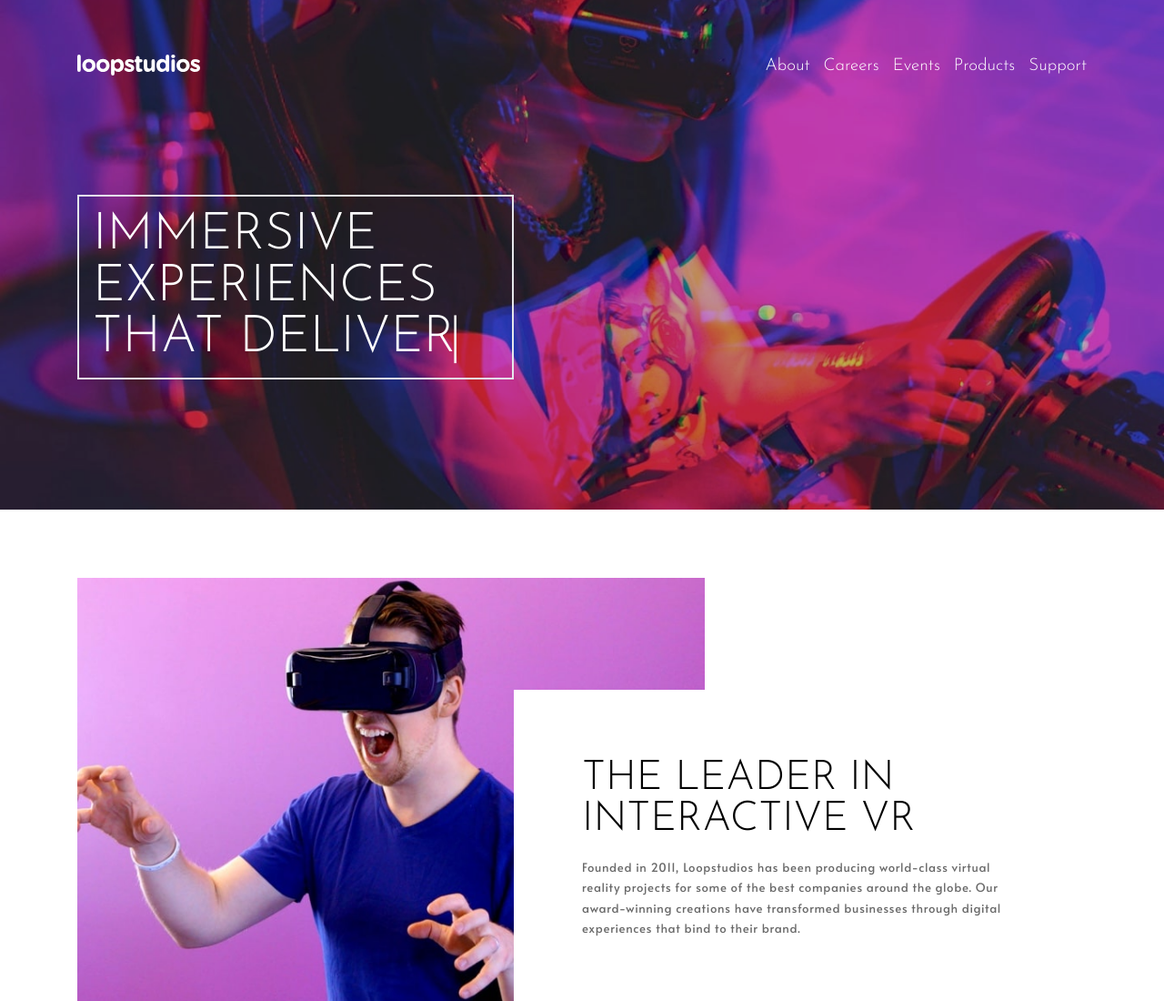
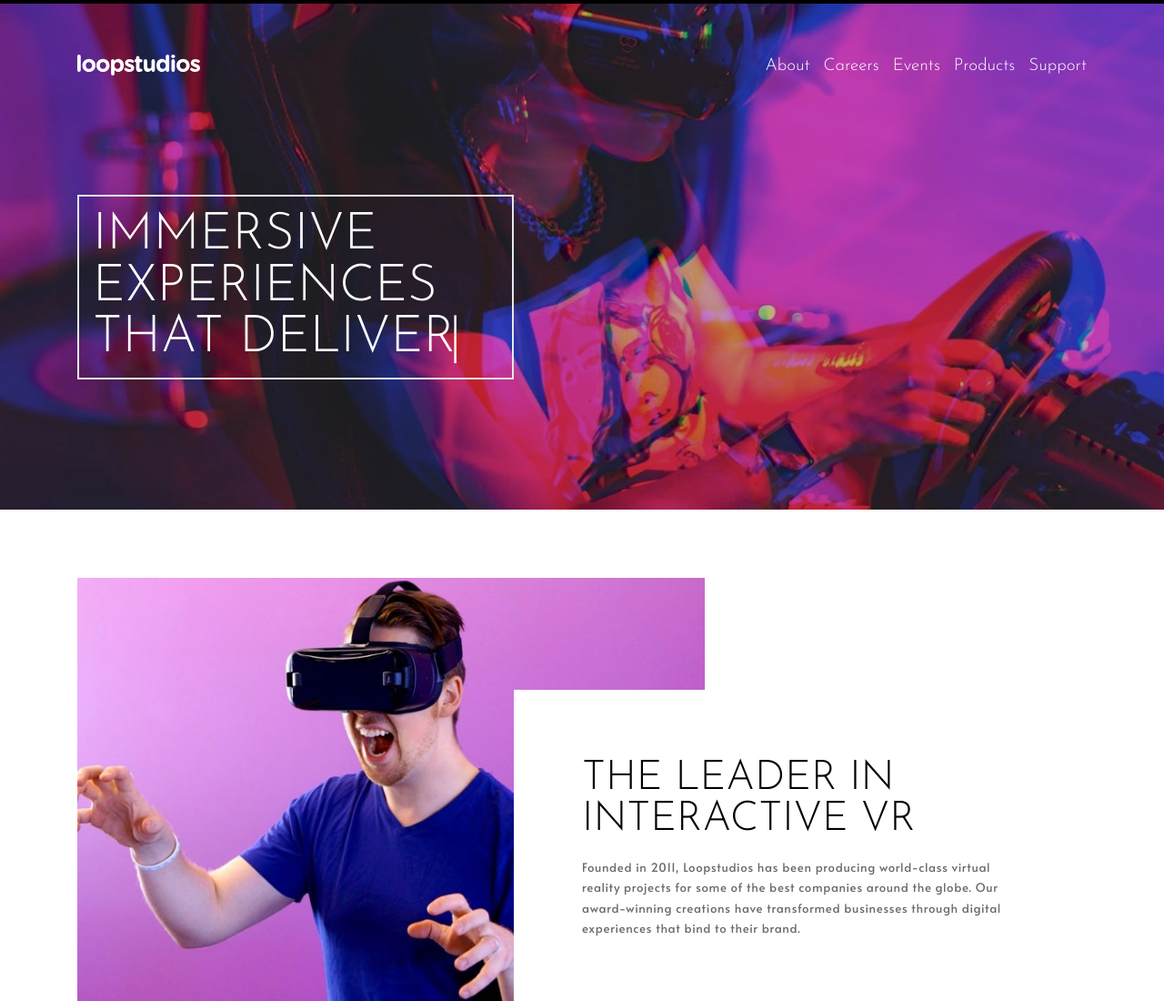
Before and after one commit to amirhazizi/loopstudios-landing-page, a website: page index.html in a window 1280 px wide. Shown: the top 1100 px of the page at 91% size. Drawn offline with nearby package versions, Linux system fonts and the light colour scheme.

Commit message:
add scroll-bar

```diff
--- a/css/input.css
+++ b/css/input.css
@@ -83,9 +83,16 @@ article:hover h3 {
     transition: width 250ms;
 }
 
+/* underline actived */
 .underline-actived {
     width: 1.5rem;
+}
 
+/* scroll bar */
+.scroll-bar::after {
+    background: linear-gradient(to right, #f27f41, #b20a2c);
+    transition: width 100ms;
+    width: var(--width);
 }
 
 /* no scroll body */
--- a/index.html
+++ b/index.html
@@ -70,6 +70,13 @@
       </ul>
     </aside>
     <!-- end of submenu -->
+
+    <!-- scroll bar -->
+    <aside
+      class="scroll-bar w-full fixed h-1 top-0 left-0 z-50 bg-cl_Black after:h-1 after:z-50 after:top-0 after:left-0 after:fixed"
+    ></aside>
+
+    <!-- end of scroll bar -->
 
     <!-- section 1 -->
     <section
--- a/js/app.js
+++ b/js/app.js
@@ -1,11 +1,14 @@
+// variables
 const menuBtn = document.querySelector("#hamburger-btn")
 const closeBtn = document.querySelector("#close-btn")
 const submenu = document.querySelector(".sidebar")
 const links = document.querySelectorAll(".link")
 const articles = document.querySelectorAll(".article")
 
+// scroll reveal var
 let delayTime = 100
 
+// submenu btn listeners
 menuBtn.addEventListener("click", () => {
   submenu.classList.add("active")
   menuBtn.classList.add("diactive")
@@ -19,28 +22,42 @@ closeBtn.addEventListener("click", () => {
   document.body.classList.remove("noscroll")
 })
 
+// scroll bar scroll event
+window.addEventListener("scroll", () => {
+  const post = window.scrollY
+  const bodyHeight = document.body.getBoundingClientRect().height
+  document.body.style.setProperty(
+    "--width",
+    `${Math.ceil((post / bodyHeight) * 100)}%`
+  )
+})
+
+// underline on active elements
 for (const link of links) {
   link.addEventListener("mouseenter", () => {
     const underline = document.createElement("div")
     underline.setAttribute("class", "underline")
     link.appendChild(underline)
     setTimeout(() => {
-      const under = link.querySelector(".underline")
-      under.classList.add("underline-actived")
-    }, 50)
+      link.querySelector(".underline").classList.add("underline-actived")
+    }, 8)
   })
   link.addEventListener("mouseleave", () => {
-    if (link.lastElementChild.classList.contains("underline"))
-      link.removeChild(link.lastElementChild)
+    if (link.lastElementChild.tagName.toLowerCase() === "div") {
+      if (link.lastElementChild.classList.contains("underline"))
+        link.removeChild(link.lastElementChild)
+    }
   })
 }
 
+// typeIt
 new TypeIt("#header-text", {
   strings: "Immersive experiences that deliver",
   speed: 30,
   startDelay: 150,
 }).go()
 
+// scroll reveal
 articles.forEach((article, index) => {
   delayTime += 100
   const obj = {
@@ -59,4 +76,6 @@ articles.forEach((article, index) => {
     })
   }
 })
+
+// set current year
 document.querySelector("#footer-date").innerHTML = new Date().getFullYear()
```
Also changed, not shown: css/styles.css.
